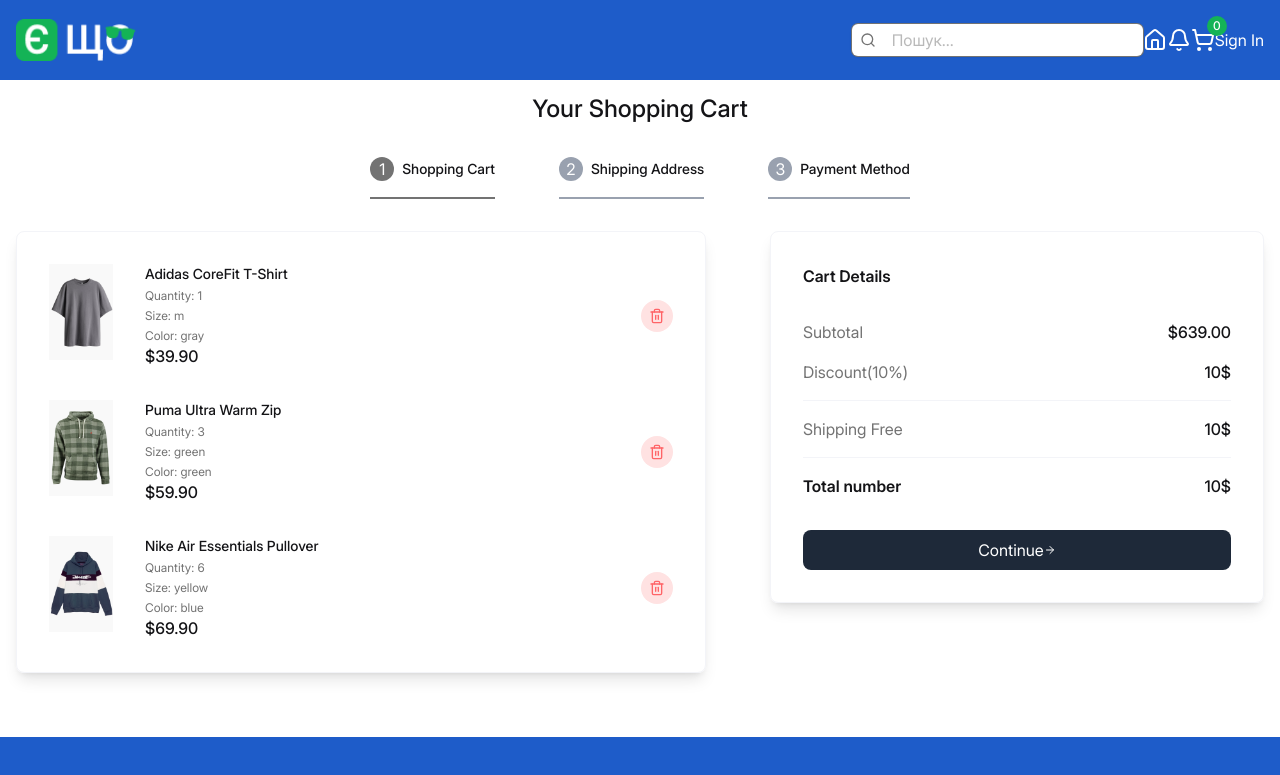
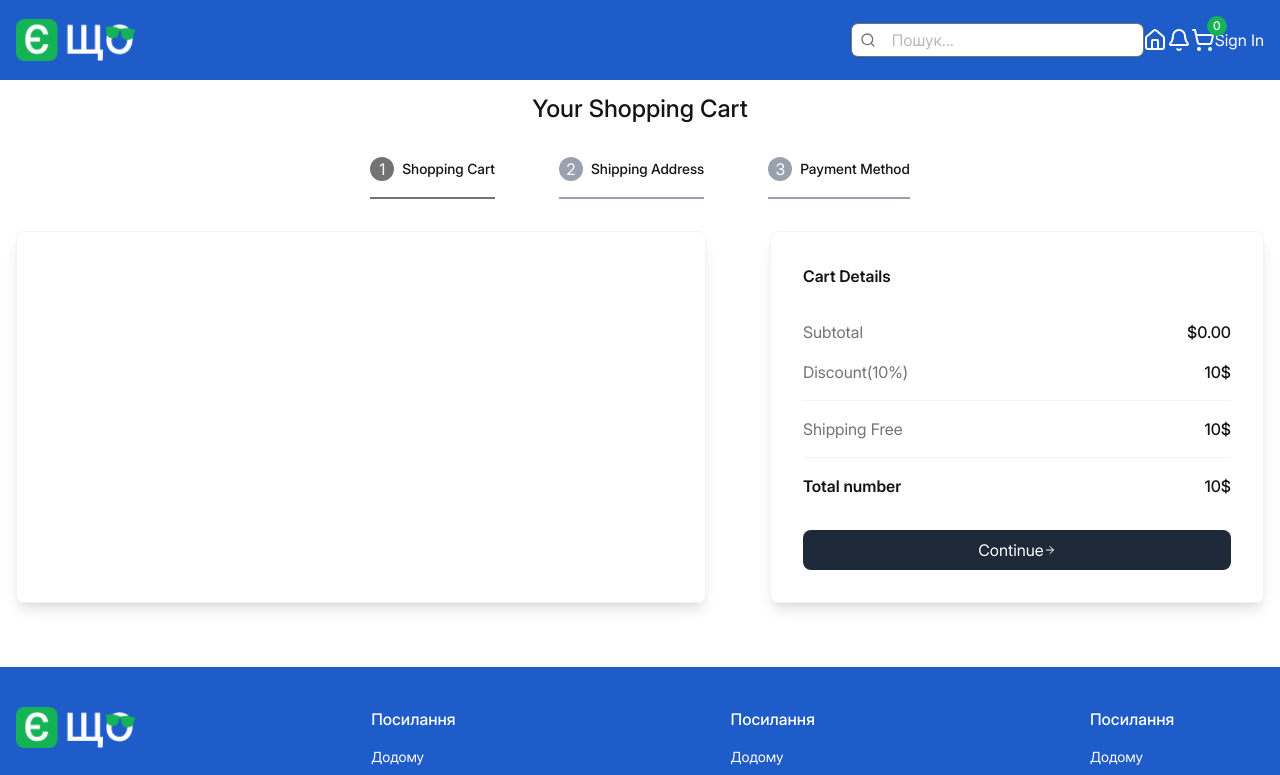
Before and after one commit to Sergi0let/echo-client, a Next.js app: page /cart in a window 1280 px wide. Shown: the top 775 px of the page. Built offline with nearby package versions, Linux system fonts and the light colour scheme.

Commit message:
feature state manager

```diff
--- a/package.json
+++ b/package.json
@@ -15,7 +15,9 @@
     "react": "19.1.0",
     "react-dom": "19.1.0",
     "react-hook-form": "^7.71.1",
-    "zod": "^4.3.6"
+    "react-toastify": "^11.0.5",
+    "zod": "^4.3.6",
+    "zustand": "^5.0.11"
   },
   "devDependencies": {
     "@eslint/eslintrc": "3",
--- a/src/app/cart/page.tsx
+++ b/src/app/cart/page.tsx
@@ -2,67 +2,68 @@
 
 import PaymentForm from "@/components/features/cart/PaymentForm";
 import ShippingForm from "@/components/features/cart/ShippingForm";
-import { CartItemsType, ShippingFormInputs } from "@/types/product";
+import useCartStore from "@/store/cartStore";
+import { ShippingFormInputs } from "@/types/product";
 import { ArrowRight, Trash2 } from "lucide-react";
 import Image from "next/image";
 import { useRouter, useSearchParams } from "next/navigation";
 import { useState } from "react";
 
-const cartItems: CartItemsType = [
-  {
-    id: 1,
-    name: "Adidas CoreFit T-Shirt",
-    shortDescription:
-      "Lorem ipsum dolor sit amet consect adipisicing elit lorem ipsum dolor sit.",
-    description:
-      "Lorem ipsum dolor sit amet consect adipisicing elit lorem ipsum dolor sit. Lorem ipsum dolor sit amet consect adipisicing elit lorem ipsum dolor sit. Lorem ipsum dolor sit amet consect adipisicing elit lorem ipsum dolor sit.",
-    price: 39.9,
-    sizes: ["s", "m", "l", "xl", "xxl"],
-    colors: ["gray", "purple", "green"],
-    images: {
-      gray: "/products/1g.png",
-      purple: "/products/1p.png",
-      green: "/products/1gr.png",
-    },
-    quantity: 1,
-    selectedSize: "m",
-    selectedColor: "gray",
-  },
-  {
-    id: 2,
-    name: "Puma Ultra Warm Zip",
-    shortDescription:
-      "Lorem ipsum dolor sit amet consect adipisicing elit lorem ipsum dolor sit.",
-    description:
-      "Lorem ipsum dolor sit amet consect adipisicing elit lorem ipsum dolor sit. Lorem ipsum dolor sit amet consect adipisicing elit lorem ipsum dolor sit. Lorem ipsum dolor sit amet consect adipisicing elit lorem ipsum dolor sit.",
-    price: 59.9,
-    sizes: ["s", "m", "l", "xl"],
-    colors: ["gray", "green"],
-    images: { gray: "/products/2g.png", green: "/products/2gr.png" },
-    quantity: 3,
-    selectedColor: "green",
-    selectedSize: "green",
-  },
-  {
-    id: 3,
-    name: "Nike Air Essentials Pullover",
-    shortDescription:
-      "Lorem ipsum dolor sit amet consect adipisicing elit lorem ipsum dolor sit.",
-    description:
-      "Lorem ipsum dolor sit amet consect adipisicing elit lorem ipsum dolor sit. Lorem ipsum dolor sit amet consect adipisicing elit lorem ipsum dolor sit. Lorem ipsum dolor sit amet consect adipisicing elit lorem ipsum dolor sit.",
-    price: 69.9,
-    sizes: ["s", "m", "l"],
-    colors: ["green", "blue", "black"],
-    images: {
-      green: "/products/3gr.png",
-      blue: "/products/3b.png",
-      black: "/products/3bl.png",
-    },
-    quantity: 6,
-    selectedColor: "blue",
-    selectedSize: "yellow",
-  },
-];
+// const cartItems: CartItemsType = [
+//   {
+//     id: 1,
+//     name: "Adidas CoreFit T-Shirt",
+//     shortDescription:
+//       "Lorem ipsum dolor sit amet consect adipisicing elit lorem ipsum dolor sit.",
+//     description:
+//       "Lorem ipsum dolor sit amet consect adipisicing elit lorem ipsum dolor sit. Lorem ipsum dolor sit amet consect adipisicing elit lorem ipsum dolor sit. Lorem ipsum dolor sit amet consect adipisicing elit lorem ipsum dolor sit.",
+//     price: 39.9,
+//     sizes: ["s", "m", "l", "xl", "xxl"],
+//     colors: ["gray", "purple", "green"],
+//     images: {
+//       gray: "/products/1g.png",
+//       purple: "/products/1p.png",
+//       green: "/products/1gr.png",
+//     },
+//     quantity: 1,
+//     selectedSize: "m",
+//     selectedColor: "gray",
+//   },
+//   {
+//     id: 2,
+//     name: "Puma Ultra Warm Zip",
+//     shortDescription:
+//       "Lorem ipsum dolor sit amet consect adipisicing elit lorem ipsum dolor sit.",
+//     description:
+//       "Lorem ipsum dolor sit amet consect adipisicing elit lorem ipsum dolor sit. Lorem ipsum dolor sit amet consect adipisicing elit lorem ipsum dolor sit. Lorem ipsum dolor sit amet consect adipisicing elit lorem ipsum dolor sit.",
+//     price: 59.9,
+//     sizes: ["s", "m", "l", "xl"],
+//     colors: ["gray", "green"],
+//     images: { gray: "/products/2g.png", green: "/products/2gr.png" },
+//     quantity: 3,
+//     selectedColor: "green",
+//     selectedSize: "green",
+//   },
+//   {
+//     id: 3,
+//     name: "Nike Air Essentials Pullover",
+//     shortDescription:
+//       "Lorem ipsum dolor sit amet consect adipisicing elit lorem ipsum dolor sit.",
+//     description:
+//       "Lorem ipsum dolor sit amet consect adipisicing elit lorem ipsum dolor sit. Lorem ipsum dolor sit amet consect adipisicing elit lorem ipsum dolor sit. Lorem ipsum dolor sit amet consect adipisicing elit lorem ipsum dolor sit.",
+//     price: 69.9,
+//     sizes: ["s", "m", "l"],
+//     colors: ["green", "blue", "black"],
+//     images: {
+//       green: "/products/3gr.png",
+//       blue: "/products/3b.png",
+//       black: "/products/3bl.png",
+//     },
+//     quantity: 6,
+//     selectedColor: "blue",
+//     selectedSize: "yellow",
+//   },
+// ];
 
 const steps = [
   {
@@ -87,7 +88,7 @@ const CartPage = () => {
   const activeStep = parseInt(searchParams.get("step") || "1");
   const isActiveStep = (id: number) => id == activeStep;
 
-  // const {cart, removeCartSotre} =
+  const { cart, removeFromCart, clearCart } = useCartStore();
 
   return (
     <main className="container-main mt-12 flex flex-col items-center justify-center gap-8">
@@ -116,8 +117,11 @@ const CartPage = () => {
       <div className="flex w-full flex-col gap-16 lg:flex-row">
         <div className="border-muted flex w-full flex-col gap-8 rounded-lg border-1 p-8 shadow-lg lg:w-7/12">
           {isActiveStep(1) ? (
-            cartItems.map((item) => (
-              <div className="flex items-center justify-between" key={item.id}>
+            cart.map((item) => (
+              <div
+                className="flex items-center justify-between"
+                key={item.id + item.selectedColor + item.selectedSize}
+              >
                 <div className="flex gap-8">
                   <div className="">
                     <Image
@@ -146,7 +150,10 @@ const CartPage = () => {
                     <div className="font-medium">${item.price.toFixed(2)}</div>
                   </div>
                 </div>
-                <button className="flex size-8 cursor-pointer items-center justify-center rounded-full bg-red-100 text-red-400 transition-all hover:bg-red-200">
+                <button
+                  onClick={() => removeFromCart(item)}
+                  className="flex size-8 cursor-pointer items-center justify-center rounded-full bg-red-100 text-red-400 transition-all hover:bg-red-200"
+                >
                   <Trash2 className="size-4" />
                 </button>
               </div>
@@ -166,7 +173,7 @@ const CartPage = () => {
               <p className="text-muted-foreground">Subtotal</p>
               <p className="font-medium">
                 $
-                {cartItems
+                {cart
                   .reduce((acc, item) => acc + item.price * item.quantity, 0)
                   .toFixed(2)}
               </p>
--- a/src/app/layout.tsx
+++ b/src/app/layout.tsx
@@ -2,6 +2,7 @@ import Footer from "@/components/layout/Footer";
 import Header from "@/components/layout/Header";
 import type { Metadata } from "next";
 import localFont from "next/font/local";
+import { ToastContainer } from "react-toastify";
 import "./globals.css";
 
 const inter_24pt = localFont({
@@ -31,6 +32,7 @@ export default function RootLayout({
         <Header />
         {children}
         <Footer />
+        <ToastContainer position="top-right" />
       </body>
     </html>
   );
--- a/src/components/features/cart/ShoppingCartIcon.tsx
+++ b/src/components/features/cart/ShoppingCartIcon.tsx
@@ -1,12 +1,18 @@
+"use client";
+
+import useCartStore from "@/store/cartStore";
 import { ShoppingCart } from "lucide-react";
 import Link from "next/link";
 
 const ShoppingCartIcon = () => {
+  const { cart, hasHydrated } = useCartStore();
+
+  if (!hasHydrated) return null;
   return (
     <Link href={"/cart"} className="relative size-6">
       <ShoppingCart className="size-6 text-white" />
       <span className="bg-success absolute -top-3 -right-3 flex size-5 items-center justify-center rounded-full text-xs font-medium text-white">
-        0
+        {cart.reduce((acc, el) => acc + el.quantity, 0)}
       </span>
     </Link>
   );
--- a/src/components/features/product/ProductCard.tsx
+++ b/src/components/features/product/ProductCard.tsx
@@ -1,10 +1,12 @@
 "use client";
 
+import useCartStore from "@/store/cartStore";
 import { ProductType } from "@/types/product";
 import { ShoppingCart } from "lucide-react";
 import Image from "next/image";
 import Link from "next/link";
 import { useState } from "react";
+import { toast } from "react-toastify";
 
 type ProductCardType = {
   product: ProductType;
@@ -15,6 +17,8 @@ const ProductCard = ({ product }: ProductCardType) => {
     size: product.sizes[0],
     color: product.colors[0],
   });
+
+  const { addToCart } = useCartStore();
 
   const handleProductType = ({
     type,
@@ -27,6 +31,16 @@ const ProductCard = ({ product }: ProductCardType) => {
       ...prev,
       [type]: value,
     }));
+  };
+
+  const handleAddToCart = () => {
+    addToCart({
+      ...product,
+      quantity: 1,
+      selectedSize: productTypes.size,
+      selectedColor: productTypes.color,
+    });
+    toast.success("Product added to cart");
   };
 
   return (
@@ -94,7 +108,10 @@ const ProductCard = ({ product }: ProductCardType) => {
         {/* PRICE AND ADD TO CART BUTTON */}
         <div className="flex items-center justify-between gap-1">
           <p className="font-medium">${product.price.toFixed(2)}</p>
-          <button className="hover:text-background hover:bg-foreground flex cursor-pointer items-center gap-2 rounded-md px-2 py-1 text-sm shadow-lg ring-1 ring-gray-200 transition-all duration-300">
+          <button
+            onClick={handleAddToCart}
+            className="hover:text-background hover:bg-foreground flex cursor-pointer items-center gap-2 rounded-md px-2 py-1 text-sm shadow-lg ring-1 ring-gray-200 transition-all duration-300"
+          >
             <ShoppingCart className="size-4" /> Add to Cart
           </button>
         </div>
--- /dev/null
+++ b/src/store/cartStore.ts
@@ -0,0 +1,58 @@
+import { CartStoreActionsType, CartStoreStateType } from "@/types/product";
+import { create } from "zustand";
+import { createJSONStorage, persist } from "zustand/middleware";
+
+const useCartStore = create<CartStoreStateType & CartStoreActionsType>()(
+  persist(
+    (set) => ({
+      cart: [],
+      hasHydrated: false,
+      addToCart: (product) =>
+        set((state) => {
+          const existingIndex = state.cart.findIndex(
+            (p) =>
+              p.id === product.id &&
+              p.selectedSize === product.selectedSize &&
+              p.selectedColor === product.selectedColor,
+          );
+
+          if (existingIndex !== -1) {
+            const updatedCart = [...state.cart];
+            updatedCart[existingIndex].quantity += product.quantity || 1;
+            return updatedCart;
+          }
+          return {
+            cart: [
+              ...state.cart,
+              {
+                ...product,
+              },
+            ],
+          };
+        }),
+      removeFromCart: (product) =>
+        set((state) => ({
+          cart: state.cart.filter(
+            (elem) =>
+              !(
+                elem.id === product.id &&
+                elem.selectedColor === product.selectedColor &&
+                elem.selectedSize === product.selectedSize
+              ),
+          ),
+        })),
+      clearCart: () => set({ cart: [] }),
+    }),
+    {
+      name: "cart",
+      storage: createJSONStorage(() => localStorage),
+      onRehydrateStorage: () => (state) => {
+        if (state) {
+          state.hasHydrated = true;
+        }
+      },
+    },
+  ),
+);
+
+export default useCartStore;
```
Also changed, not shown: src/types/product.ts (+11 -0 lines), 1 other file (tests, documents, lock files or other folders).
